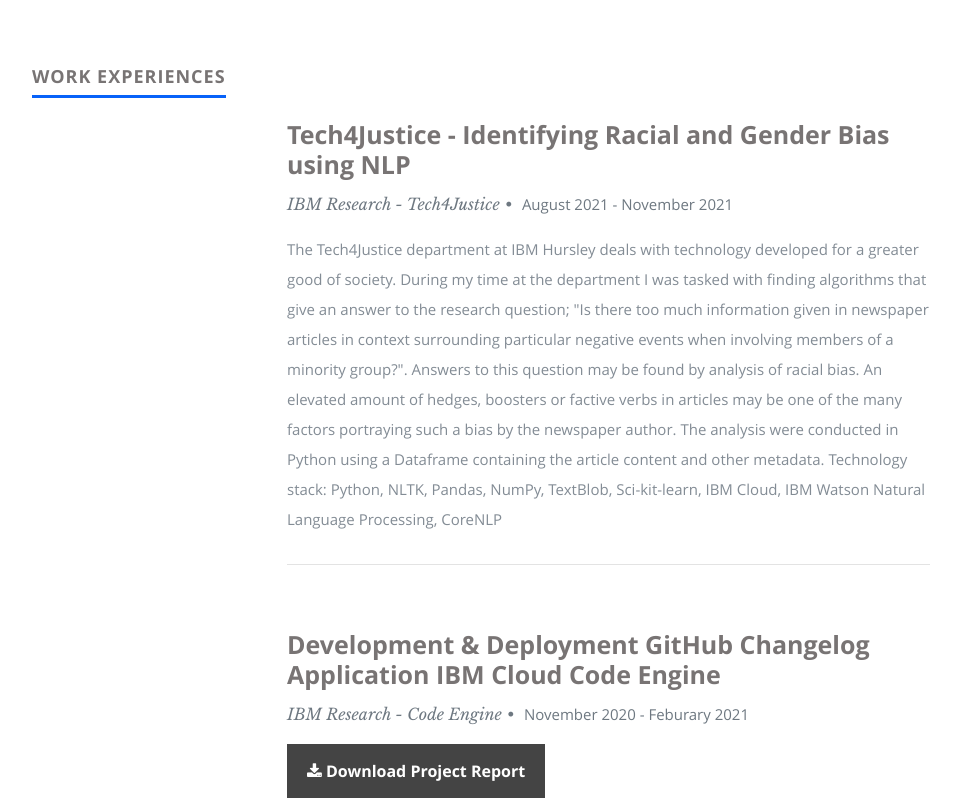
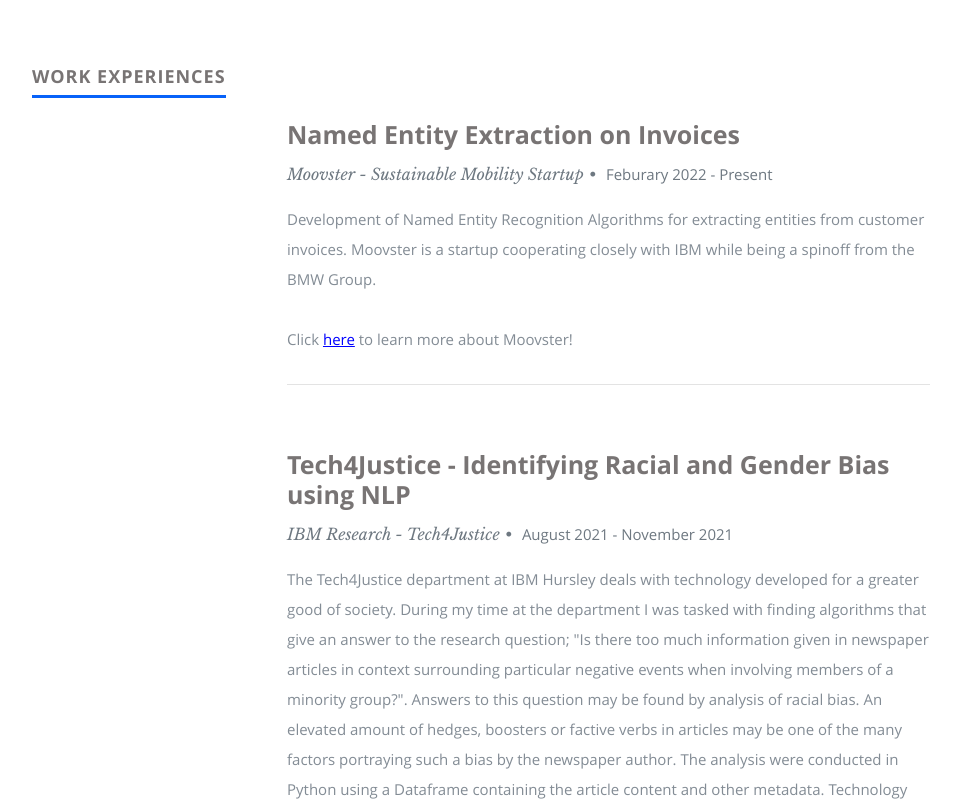
Before and after one commit to LucaWeissbeck/portfolio, a React (Create React App) app: page / in a window 1280 px wide. Shown: the part 1440-2241 px from the top of the page, without its empty margins (118-1079 px from the left). Built offline with nearby package versions, Linux system fonts and the light colour scheme.

Commit message:
updates to CV & added new internship

```diff
--- a/public/resumeData.json
+++ b/public/resumeData.json
@@ -39,7 +39,15 @@
         "graduated": "July 2019"
       }
     ],
-    "work": [{
+    "work": [
+      {
+        "company": "Named Entity Extraction on Invoices",
+        "title": "Moovster - Sustainable Mobility Startup",
+        "years": "Feburary 2022 - Present",
+        "description": "Development of Named Entity Recognition Algorithms for extracting entities from customer invoices. Moovster is a startup cooperating closely with IBM while being a spinoff from the BMW Group."
+      },
+
+      {
         "company": "Tech4Justice - Identifying Racial and Gender Bias using NLP",
         "title": "IBM Research - Tech4Justice",
         "years": "August 2021 - November 2021",
--- a/src/Components/Resume.js
+++ b/src/Components/Resume.js
@@ -46,6 +46,10 @@
             </div>
           }
           <p>{work.description}</p>
+          {work.title === "Moovster - Sustainable Mobility Startup" &&
+            <p>Click <a href="https://www.getmoovster.com/" target="_blank" rel="noreferrer" style={{ "color": "blue", "textDecoration": "underline" }}>here</a> to learn more about Moovster!</p>
+
+          }
           {work.title === "IBM - IoT Center Munich" &&
             <p>The exhibit is now live at the German Museum in Nuremberg. <a href="https://www.deutsches-museum.de/nuernberg" target="_blank" rel="noreferrer" style={{ "color": "blue", "textDecoration": "underline" }}>https://www.deutsches-museum.de/nuernberg</a></p>
           }
```
Also changed, not shown: 1 other file (tests, documents, lock files or other folders).
